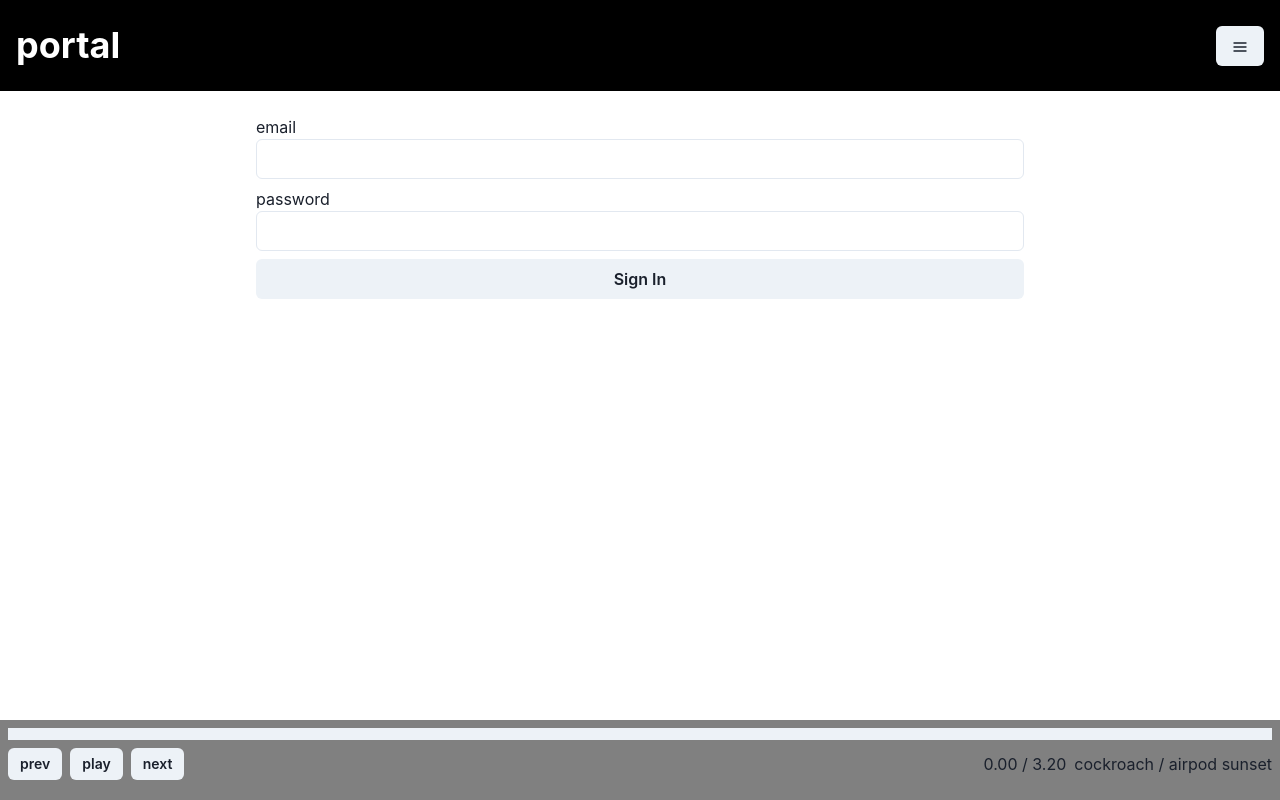
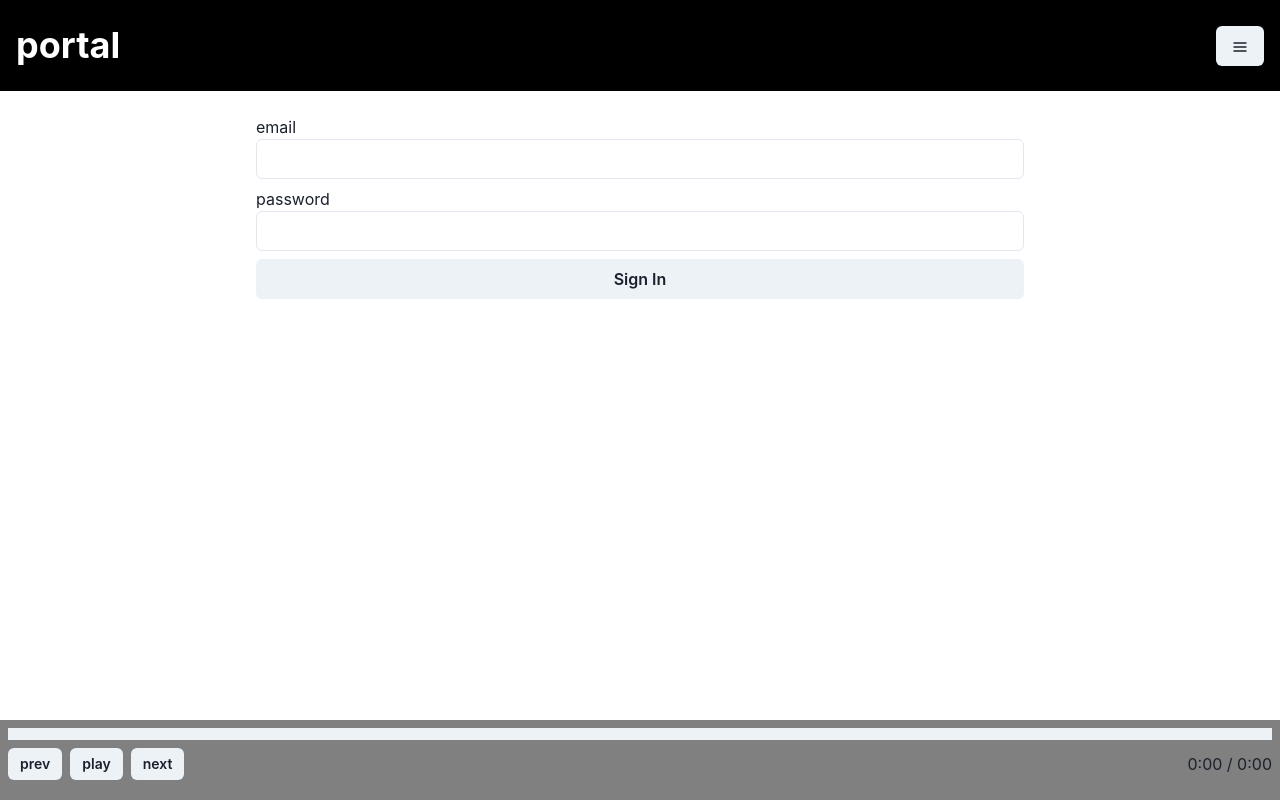
Before and after one commit to 1001harps/portal, a React (Vite) app: page / in a window 1280 px wide. Built offline with nearby package versions, Linux system fonts and the light colour scheme.

Commit message:
add duration and track name to player controls

```diff
--- a/package.json
+++ b/package.json
@@ -16,6 +16,7 @@
     "@emotion/react": "^11.13.3",
     "@emotion/styled": "^11.13.0",
     "@supabase/supabase-js": "^2.45.4",
+    "date-fns": "^4.1.0",
     "framer-motion": "^11.11.9",
     "react": "^18.3.1",
     "react-dom": "^18.3.1",
--- a/src/components/player.tsx
+++ b/src/components/player.tsx
@@ -16,6 +16,7 @@ import {
   useState,
 } from "react";
 import { Track } from "../supabase";
+import { format } from "date-fns";
 
 const roundFloat = (n: number, decimals: number = 2) => {
   return parseFloat(n.toFixed(decimals));
@@ -28,6 +29,8 @@ interface PlayerContextValue {
   seek: (percent: number) => void;
   track: Track | null;
   trackPercent: number;
+  currentTimeSeconds: number;
+  trackDurationSeconds: number;
 }
 
 export const PlayerContext = createContext<PlayerContextValue>({
@@ -37,12 +40,16 @@ export const PlayerContext = createContext<PlayerContextValue>({
   clear: () => {},
   track: null,
   trackPercent: 0,
+  currentTimeSeconds: 0,
+  trackDurationSeconds: 0,
 });
 
 export const PlayerProvider = ({ children }: { children: React.ReactNode }) => {
   const ref = useRef<HTMLAudioElement>(null);
   const [track, setTrack] = useState<Track | null>(null);
   const [trackPercent, setTrackPercent] = useState(0);
+  const [currentTimeSeconds, setCurrentTimeSeconds] = useState(0);
+  const [trackDurationSeconds, setTrackDurationSeconds] = useState(0);
 
   useEffect(() => {
     if (!ref.current) return;
@@ -52,6 +59,7 @@ export const PlayerProvider = ({ children }: { children: React.ReactNode }) => {
         ((ref.current?.currentTime! / ref.current?.duration!) * 100).toFixed(2)
       );
 
+      setCurrentTimeSeconds(ref.current?.currentTime!);
       setTrackPercent(percent);
     };
 
@@ -71,7 +79,9 @@ export const PlayerProvider = ({ children }: { children: React.ReactNode }) => {
       setTrack(track);
 
       ref.current.src = url;
+
       await ref.current.play();
+      setTrackDurationSeconds(ref.current.duration);
       if (seekPercent > 0) {
         ref.current.currentTime = roundFloat(
           seekPercent * ref.current.duration
@@ -87,6 +97,8 @@ export const PlayerProvider = ({ children }: { children: React.ReactNode }) => {
       setTrack(track);
 
       ref.current.src = url;
+
+      setTrackDurationSeconds(ref.current.duration);
     };
 
     const clear = () => {
@@ -99,6 +111,8 @@ export const PlayerProvider = ({ children }: { children: React.ReactNode }) => {
       ref.current.pause();
       ref.current.currentTime = 0;
       ref.current.src = "";
+      setCurrentTimeSeconds(0);
+      setTrackPercent(0);
     };
 
     const seek = (percent: number) => {
@@ -107,6 +121,7 @@ export const PlayerProvider = ({ children }: { children: React.ReactNode }) => {
       if (!ref.current?.src) return;
 
       ref.current.currentTime = roundFloat(percent * ref.current.duration);
+      setCurrentTimeSeconds(ref.current.currentTime);
       ref.current.play();
     };
 
@@ -120,7 +135,14 @@ export const PlayerProvider = ({ children }: { children: React.ReactNode }) => {
   }, [track]);
 
   return (
-    <PlayerContext.Provider value={{ ...value, trackPercent }}>
+    <PlayerContext.Provider
+      value={{
+        ...value,
+        trackPercent,
+        currentTimeSeconds,
+        trackDurationSeconds,
+      }}
+    >
       <Box display="none" as="audio" w="100%" ref={ref} controls></Box>
       {children}
     </PlayerContext.Provider>
@@ -129,8 +151,12 @@ export const PlayerProvider = ({ children }: { children: React.ReactNode }) => {
 
 const usePlayer = () => useContext(PlayerContext);
 
+const formatSeconds = (timeSeconds: number) =>
+  format(timeSeconds * 1000, "m:ss");
+
 export const Player = () => {
-  const { trackPercent } = usePlayer();
+  const { trackPercent, currentTimeSeconds, trackDurationSeconds, track } =
+    usePlayer();
 
   return (
     <Flex
@@ -155,8 +181,19 @@ export const Player = () => {
         </HStack>
 
         <HStack>
-          <Text>0.00 / 3.20</Text>
-          <Text>cockroach / airpod sunset</Text>
+          <Text>
+            {formatSeconds(currentTimeSeconds)}
+            {" / "}
+            {formatSeconds(trackDurationSeconds)}
+          </Text>
+          {track && (
+            <Text>
+              {track.name}
+              {" / "}
+              {/* @ts-ignore */}
+              {track.projects?.name}
+            </Text>
+          )}
         </HStack>
       </HStack>
     </Flex>
--- a/src/pages/project.tsx
+++ b/src/pages/project.tsx
@@ -18,6 +18,8 @@ import { TrackCard } from "../components/track-card";
 import { supabase } from "../supabase";
 import { Tables } from "../supabase.types";
 
+type Track = Tables<"tracks"> & { projects: { name: string } };
+
 export const Project = () => {
   const { id: projectId } = useParams();
 
@@ -28,7 +30,7 @@ export const Project = () => {
   const navigate = useNavigate();
 
   const [project, setProject] = useState<Tables<"projects"> | null>(null);
-  const [tracks, setTracks] = useState<Tables<"tracks">[]>([]);
+  const [tracks, setTracks] = useState<Track[]>([]);
   const [error, setError] = useState<PostgrestError | null>(null);
 
   const [_uploading, setUploading] = useState(false);
@@ -136,14 +138,25 @@ export const Project = () => {
   const fetchTracks = async (id: string) => {
     const { data, error } = await supabase
       .from("tracks")
-      .select()
+      .select(
+        `
+        id,
+        created_at,
+        project_id,
+        name,
+        user_id,
+        uploaded,
+        preview_data,
+        projects ( name )
+        `
+      )
       .eq("project_id", id);
     if (error) {
       setError(error);
       return;
     }
 
-    setTracks(data);
+    setTracks(data as Track[]);
   };
 
   useEffect(() => {
```
Also changed, not shown: 1 other file (tests, documents, lock files or other folders).
